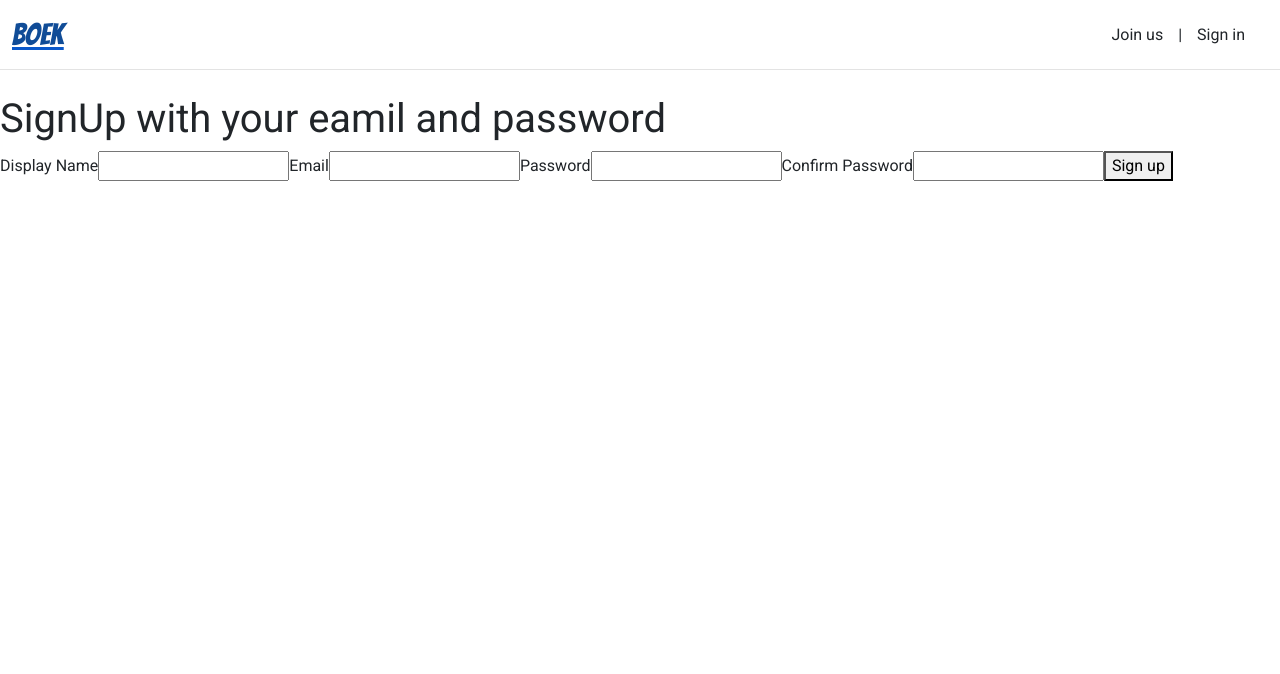
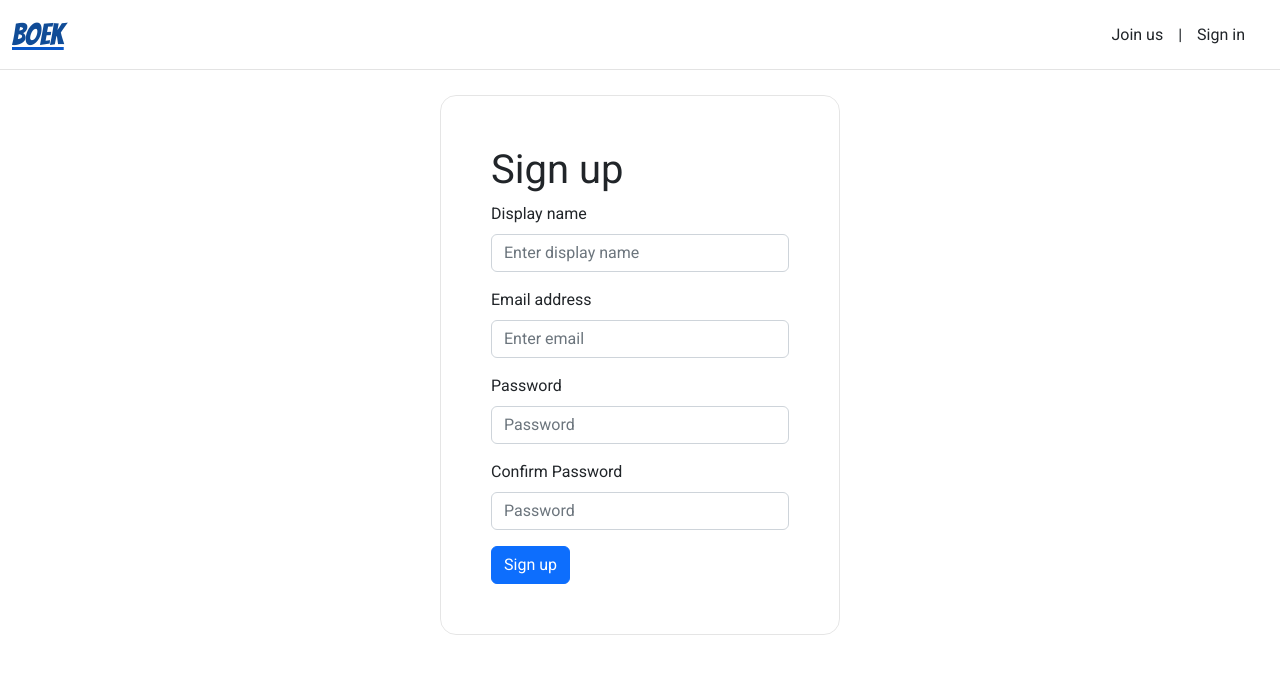
Before and after one commit to Joshuanluo/boek-hotel-booking, a React (Create React App) app: page /signup in a window 1280 px wide. Shown: the top 674 px of the page. Built offline with nearby package versions, Linux system fonts and the light colour scheme; no server answers.

Commit message:
add css for loginpage and add displayname for user

```diff
--- a/src/components/signIn-form/SignInForm.jsx
+++ b/src/components/signIn-form/SignInForm.jsx
@@ -1,7 +1,7 @@
 import React, { useState } from "react";
 import Form from "react-bootstrap/Form";
 import Button from 'react-bootstrap/Button';
-
+import "./signInForm.scss"
 import {
 	signInWithGooglePopup,
 	createUserDocumentFromAuth,
@@ -33,6 +33,7 @@ const SignInForm = () => {
 			// console.log(response);
 
 			resetFormFields();
+
 		} catch (error) {
 			switch (error.code) {
 				case "auth/wrong-password":
@@ -54,9 +55,9 @@ const SignInForm = () => {
 	};
 
 	return (
-		<div className="sign-up-container">
-			<h1>Sign in with your email and password</h1>
-			<span></span>
+		<div className="signinform_container">
+			<h1>Sign in </h1>
+			{/* <span></span>
 			<form onSubmit={handleSubmit}>
 				<label>Email</label>
 				<input type="email" required onChange={handleChange} name="email" value={email} />
@@ -75,7 +76,40 @@ const SignInForm = () => {
 						Google sign in
 					</button>
 				</div>
-			</form>
+			</form> */}
+			<Form onSubmit={handleSubmit}>
+
+				<Form.Group className="mb-3">
+					<Form.Label>Email address</Form.Label>
+					<Form.Control
+						type="email"
+						placeholder="Enter email"
+						required
+						onChange={handleChange}
+						name="email"
+						value={email}
+					/>
+				</Form.Group>
+
+				<Form.Group className="mb-3">
+					<Form.Label>Password</Form.Label>
+					<Form.Control
+						type="password"
+						placeholder="Password"
+						required
+						onChange={handleChange}
+						name="password"
+						value={password}
+					/>
+				</Form.Group>
+				<Button variant="primary" type="submit">
+					Sign up
+				</Button>
+				<Button variant="primary" type="button" buttontype="google" onClick={signInWithGoogle}>
+						Google sign in
+				</Button>
+			</Form>
+
 		</div>
 	);
 };
--- a/src/components/signIn-form/signInForm.scss
+++ b/src/components/signIn-form/signInForm.scss
@@ -0,0 +1,10 @@
+.signinform_container {
+    border: 0.1em solid rgba($color: #000000, $alpha: 0.1);
+    border-radius: 1em;
+    margin:0 auto;
+	padding: 50px;
+    width: 400px;
+    Button{
+        margin: 0 20px;
+    }
+}
--- a/src/components/signUp-form/SignUpForm.jsx
+++ b/src/components/signUp-form/SignUpForm.jsx
@@ -1,9 +1,14 @@
-import React, {  useState } from "react";
-
+import React, { useState } from "react";
+import Button from "react-bootstrap/Button";
+import Form from "react-bootstrap/Form";
+import { useNavigate } from "react-router";
+import { updateProfile } from "firebase/auth";
 import {
 	createAuthUserWithEmailAndPassword,
 	createUserDocumentFromAuth,
 } from "../../utils/firebase/firebase.utils";
+import "./signUpForm.scss";
+
 const defaultFormFields = {
 	displayName: "",
 	email: "",
@@ -15,8 +20,7 @@ const SignUpForm = () => {
 	const [formFields, setFormFields] = useState(defaultFormFields);
 	const { displayName, email, password, confirmPassword } = formFields;
 	// console.log(formFields);
-
-
+	const navigate = useNavigate();
 
 	const resetFormFields = () => {
 		setFormFields(defaultFormFields);
@@ -28,13 +32,22 @@ const SignUpForm = () => {
 			return;
 		}
 		try {
+			// createAuthUserWithEmailAndPassword(email, password).then(({user}) => {
+			// 	createUserDocumentFromAuth(user, { displayName });
+			// 	updateProfile(user,{
+			// 		displayName: displayName,
+			// 	});
+			// });
 			const { user } = await createAuthUserWithEmailAndPassword(email, password);
 			// const response = await createAuthUserWithEmailAndPassword(email, password);
 			// console.log(response);
-
-
 			await createUserDocumentFromAuth(user, { displayName });
-            resetFormFields();
+			await updateProfile(user,{
+				displayName: displayName,
+			});
+			// console.log(user);
+			resetFormFields();
+			navigate("/");
 		} catch (error) {
 			if (error.code === "auth/email-already-in-use") {
 				alert("Cannot create user, email already in use");
@@ -50,9 +63,9 @@ const SignUpForm = () => {
 	};
 
 	return (
-		<div>
-			<h1>SignUp with your eamil and password</h1>
-			<form onSubmit={handleSubmit}>
+		<div className="signupform_container">
+			 <h1>Sign up</h1>
+			{/*<form onSubmit={handleSubmit}>
 				<label>Display Name</label>
 				<input
 					type="text"
@@ -84,7 +97,60 @@ const SignUpForm = () => {
 				/>
 
 				<button type="submit">Sign up</button>
-			</form>
+			</form> */}
+			<Form onSubmit={handleSubmit}>
+				<Form.Group className="mb-3">
+					<Form.Label>Display name</Form.Label>
+					<Form.Control
+						type="text"
+						placeholder="Enter display name"
+						required
+						onChange={handleChange}
+						name="displayName"
+						value={displayName}
+					/>
+				</Form.Group>
+
+				<Form.Group className="mb-3">
+					<Form.Label>Email address</Form.Label>
+					<Form.Control
+						type="email"
+						placeholder="Enter email"
+						required
+						onChange={handleChange}
+						name="email"
+						value={email}
+					/>
+				</Form.Group>
+
+				<Form.Group className="mb-3">
+					<Form.Label>Password</Form.Label>
+					<Form.Control
+						type="password"
+						placeholder="Password"
+						required
+						onChange={handleChange}
+						name="password"
+						value={password}
+					/>
+				</Form.Group>
+
+				<Form.Group className="mb-3">
+					<Form.Label>Confirm Password</Form.Label>
+					<Form.Control
+						type="password"
+						placeholder="Password"
+						required
+						onChange={handleChange}
+						name="confirmPassword"
+						value={confirmPassword}
+					/>
+				</Form.Group>
+
+				<Button variant="primary" type="submit">
+					Sign up
+				</Button>
+			</Form>
 		</div>
 	);
 };
--- a/src/components/signUp-form/signUpForm.scss
+++ b/src/components/signUp-form/signUpForm.scss
@@ -0,0 +1,7 @@
+.signupform_container {
+    margin:0 auto;
+	padding: 50px;
+    width: 400px;
+    border: 0.1em solid rgba($color: #000000, $alpha: 0.1);
+    border-radius: 1em;
+}
```
